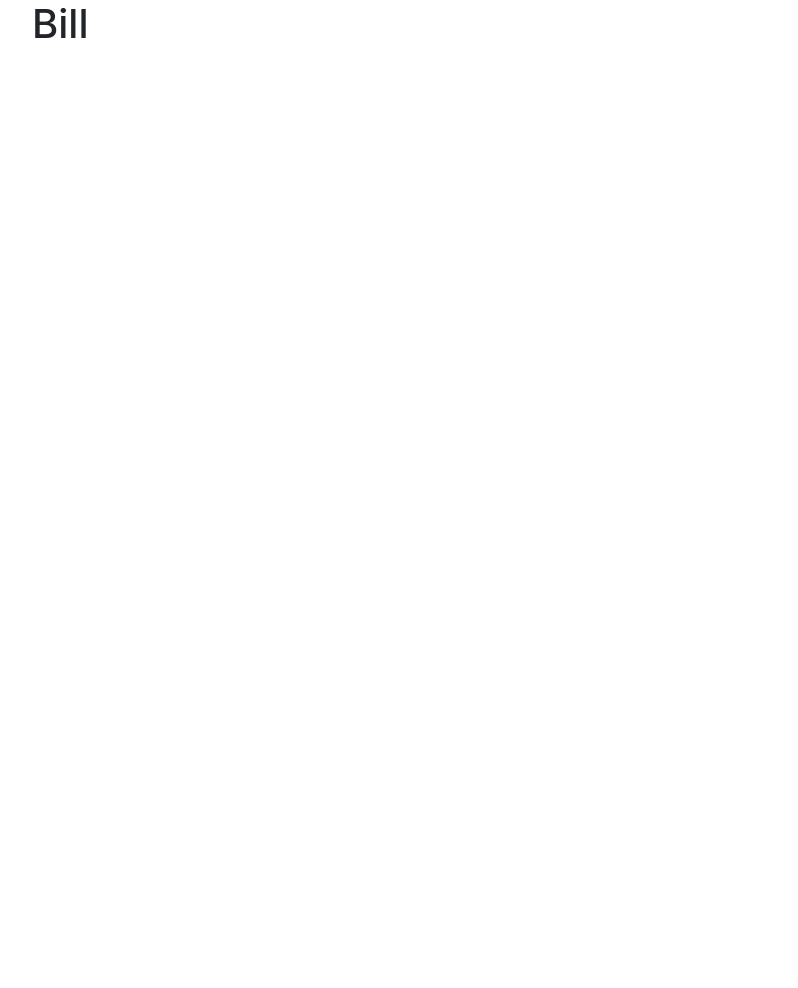
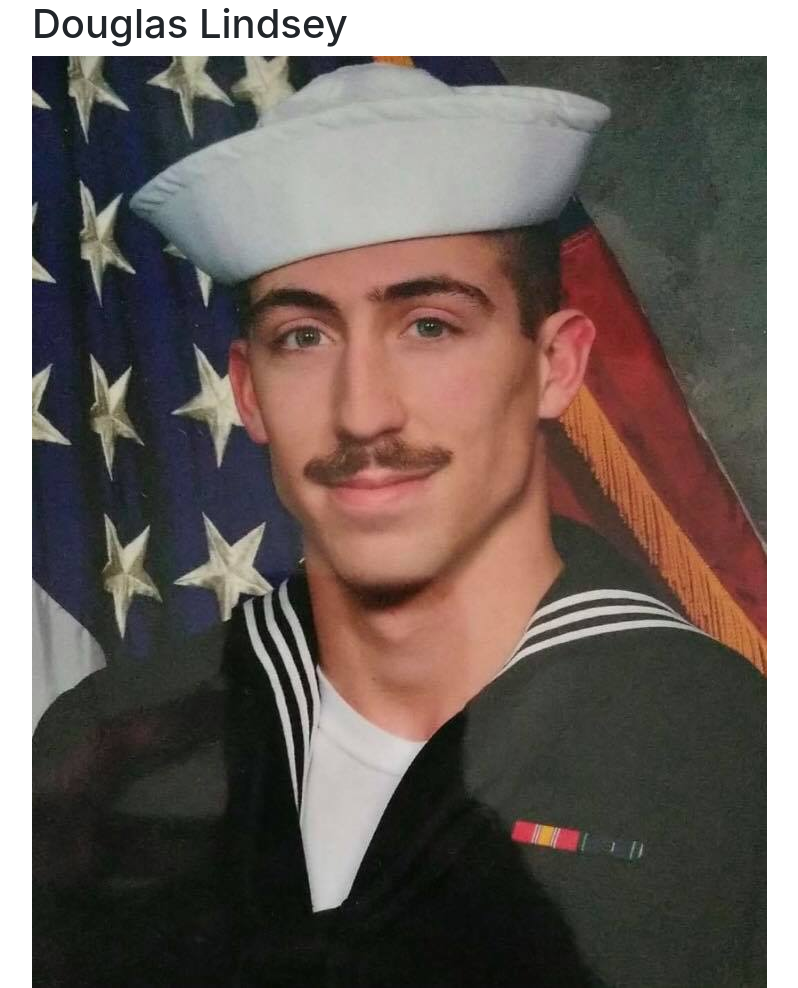
Before and after one commit to it3049c-fall22-henderson/online-portfolio-douglaslindsey, a website: page index.html in a window 1280 px wide. Shown: the whole page, without its empty margins (53-851 px from the left). Before the commit the page ends 800 px from the top, so only its background shows below. Drawn offline with nearby package versions, Linux system fonts and the light colour scheme.

Commit message:
added a picture of myself, completing step 6

```diff
--- a/index.html
+++ b/index.html
@@ -4,7 +4,7 @@
 <head>
   <meta charset="UTF-8" />
   <meta name="viewport" content="width=device-width, initial-scale=1.0" />
-  <title>Bill</title>
+  <title>Douglas Lindsey</title>
   <!-- Bootstrap Styles-->
   <link rel="stylesheet" href="https://stackpath.bootstrapcdn.com/bootstrap/4.4.1/css/bootstrap.min.css"
     integrity="sha384-Vkoo8x4CGsO3+Hhxv8T/Q5PaXtkKtu6ug5TOeNV6gBiFeWPGFN9MuhOf23Q9Ifjh" crossorigin="anonymous" />
@@ -15,9 +15,9 @@
 <body>
   <div class="container">
     <h1>
-      Bill
+      Douglas Lindsey
     </h1>
-
+    <img src="resources/images/mustache_navy.jpg">
     <!-- WORK FROM INSIDE THIS CONTAINER-->
   </div>
 
```
Also changed, not shown: resources/images/mustache_navy.jpg (added), 1 other file.
